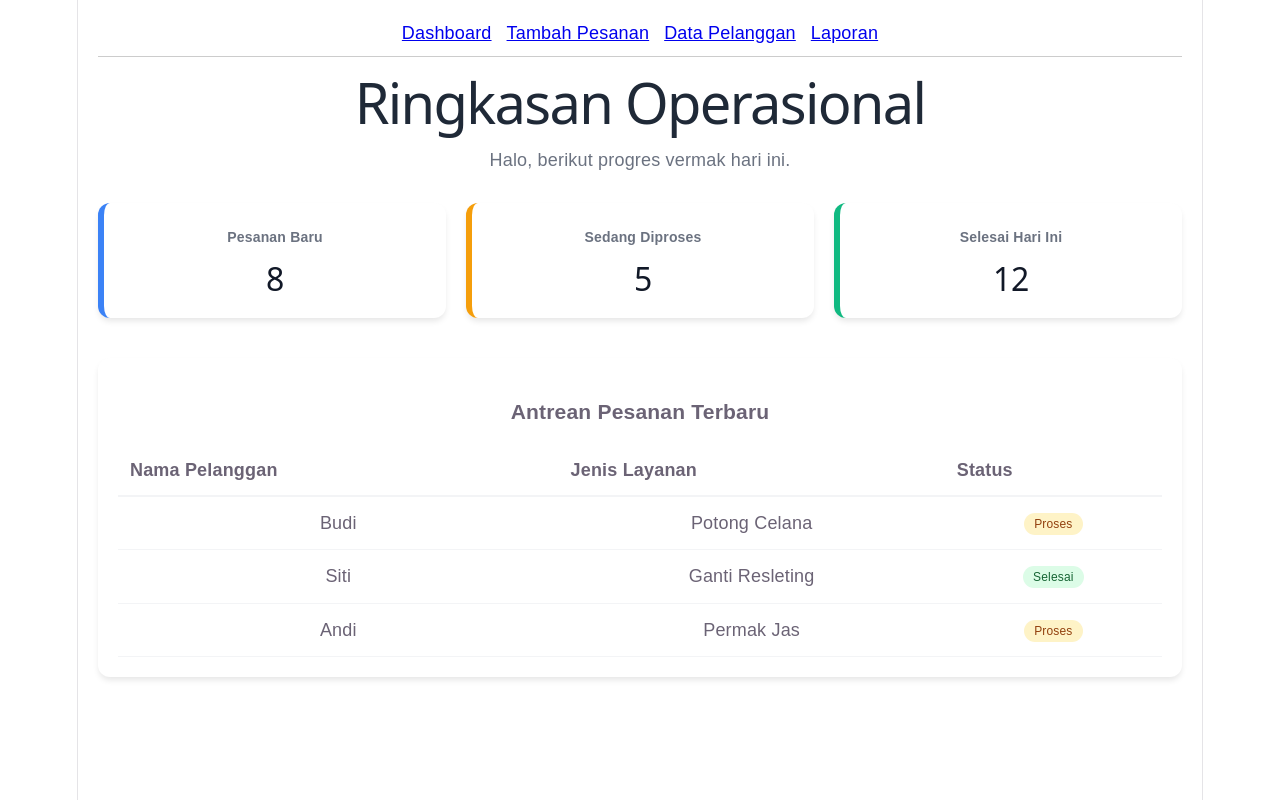
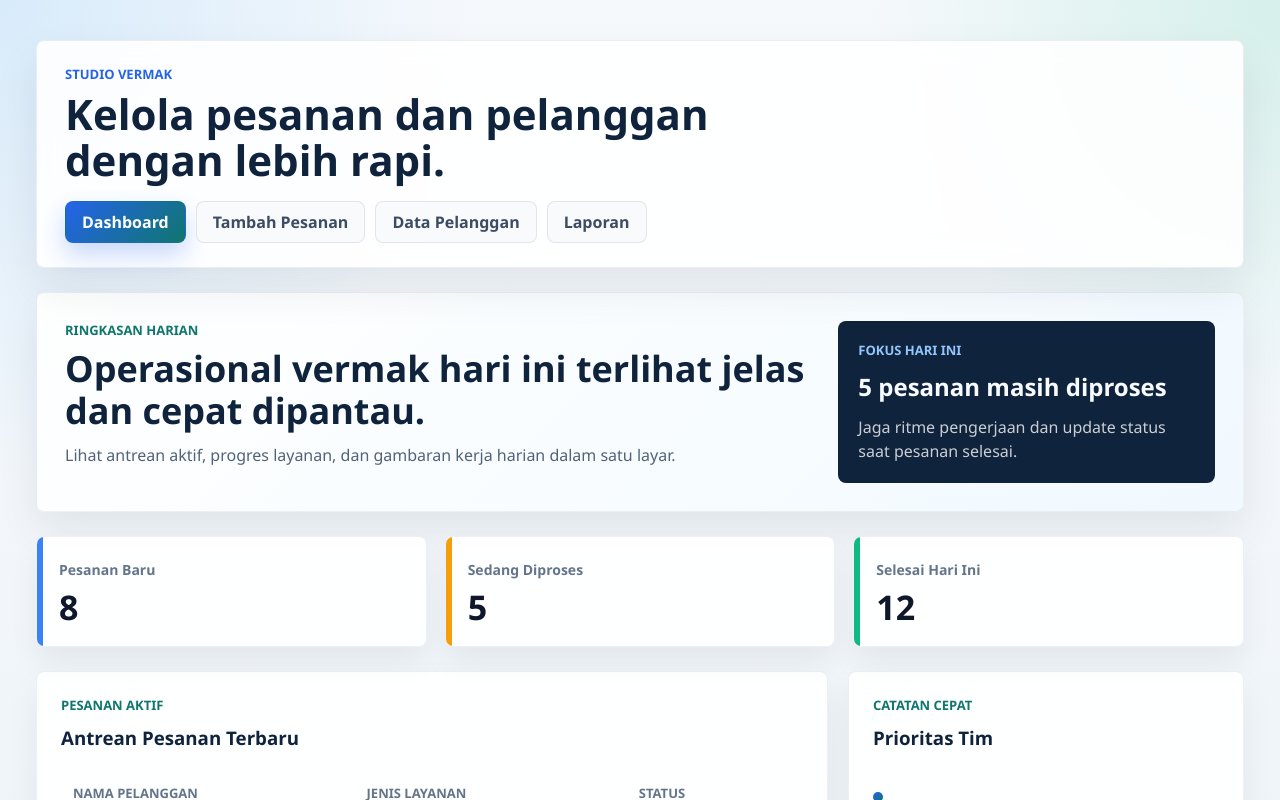
Before and after one commit to sucimituhu-prog/proyek-vermak-kelompok, a React app in the folder frontend/: page / in a window 1280 px wide. Shown: the top 800 px of the page. Built offline with nearby package versions, Linux system fonts and the light colour scheme; the HTML template or start-up script is replaced by a standard one.

Commit message:
Improve customer data persistence and frontend UI

```diff
--- a/frontend/src/App.jsx
+++ b/frontend/src/App.jsx
@@ -1,26 +1,48 @@
-import { BrowserRouter as Router, Routes, Route, Link } from 'react-router-dom';
+import { BrowserRouter as Router, Routes, Route, NavLink } from 'react-router-dom';
 import Dashboard from './pages/Dashboard';
 import AddOrder from './pages/AddOrder';
 import CustomerList from './pages/CustomerList';
 import FinanceReport from './pages/FinanceReport';
 
 function App() {
+  const navItems = [
+    { to: '/', label: 'Dashboard' },
+    { to: '/add-order', label: 'Tambah Pesanan' },
+    { to: '/customers', label: 'Data Pelanggan' },
+    { to: '/reports', label: 'Laporan' }
+  ];
+
   return (
     <Router>
-      <div style={{ padding: '20px', fontFamily: 'Arial' }}>
-        <nav style={{ marginBottom: '20px', borderBottom: '1px solid #ccc', paddingBottom: '10px' }}>
-          <Link to="/" style={{ marginRight: '15px' }}>Dashboard</Link>
-          <Link to="/add-order" style={{ marginRight: '15px' }}>Tambah Pesanan</Link>
-          <Link to="/customers" style={{ marginRight: '15px' }}>Data Pelanggan</Link>
-          <Link to="/reports">Laporan</Link>
+      <div className="app-shell">
+        <header className="app-topbar">
+          <div className="app-brand">
+            <span className="app-brand__eyebrow">Studio Vermak</span>
+            <h1 className="app-brand__title">Kelola pesanan dan pelanggan dengan lebih rapi.</h1>
+          </div>
+
+          <nav className="app-nav" aria-label="Navigasi utama">
+            {navItems.map((item) => (
+              <NavLink
+                key={item.to}
+                to={item.to}
+                end={item.to === '/'}
+                className={({ isActive }) => `app-nav__link${isActive ? ' is-active' : ''}`}
+              >
+                {item.label}
+              </NavLink>
+            ))}
           </nav>
+        </header>
 
+        <main className="app-content">
           <Routes>
             <Route path="/" element={<Dashboard />} />
             <Route path="/add-order" element={<AddOrder />} />
             <Route path="/customers" element={<CustomerList />} />
             <Route path="/reports" element={<FinanceReport />} />
           </Routes>
+        </main>
       </div>
     </Router>
   );
--- a/frontend/src/index.css
+++ b/frontend/src/index.css
@@ -1,111 +1,366 @@
 :root {
-  --text: #6b6375;
-  --text-h: #08060d;
-  --bg: #fff;
-  --border: #e5e4e7;
-  --code-bg: #f4f3ec;
-  --accent: #aa3bff;
-  --accent-bg: rgba(170, 59, 255, 0.1);
-  --accent-border: rgba(170, 59, 255, 0.5);
-  --social-bg: rgba(244, 243, 236, 0.5);
-  --shadow:
-    rgba(0, 0, 0, 0.1) 0 10px 15px -3px, rgba(0, 0, 0, 0.05) 0 4px 6px -2px;
-
-  --sans: system-ui, 'Segoe UI', Roboto, sans-serif;
-  --heading: system-ui, 'Segoe UI', Roboto, sans-serif;
-  --mono: ui-monospace, Consolas, monospace;
-
-  font: 18px/145% var(--sans);
-  letter-spacing: 0.18px;
-  color-scheme: light dark;
-  color: var(--text);
-  background: var(--bg);
+  font-family: 'Segoe UI', Tahoma, Geneva, Verdana, sans-serif;
+  line-height: 1.5;
+  font-weight: 400;
+  color: #243145;
+  background:
+    radial-gradient(circle at top left, rgba(33, 150, 243, 0.14), transparent 28%),
+    radial-gradient(circle at top right, rgba(16, 185, 129, 0.14), transparent 24%),
+    linear-gradient(180deg, #f6f9fc 0%, #edf3f8 100%);
   font-synthesis: none;
   text-rendering: optimizeLegibility;
   -webkit-font-smoothing: antialiased;
   -moz-osx-font-smoothing: grayscale;
-
-  @media (max-width: 1024px) {
-    font-size: 16px;
-  }
 }
 
-@media (prefers-color-scheme: dark) {
-  :root {
-    --text: #9ca3af;
-    --text-h: #f3f4f6;
-    --bg: #16171d;
-    --border: #2e303a;
-    --code-bg: #1f2028;
-    --accent: #c084fc;
-    --accent-bg: rgba(192, 132, 252, 0.15);
-    --accent-border: rgba(192, 132, 252, 0.5);
-    --social-bg: rgba(47, 48, 58, 0.5);
-    --shadow:
-      rgba(0, 0, 0, 0.4) 0 10px 15px -3px, rgba(0, 0, 0, 0.25) 0 4px 6px -2px;
-  }
+* {
+  box-sizing: border-box;
+}
 
-  #social .button-icon {
-    filter: invert(1) brightness(2);
-  }
+html {
+  scroll-behavior: smooth;
 }
 
 body {
   margin: 0;
+  min-width: 320px;
+}
+
+a {
+  color: inherit;
+  text-decoration: none;
+}
+
+button,
+input,
+select,
+textarea {
+  font: inherit;
 }
 
 #root {
-  width: 1126px;
-  max-width: 100%;
-  margin: 0 auto;
-  text-align: center;
-  border-inline: 1px solid var(--border);
-  min-height: 100svh;
+  min-height: 100vh;
+}
+
+.app-shell {
+  width: min(1280px, calc(100% - 32px));
+  margin: 20px auto;
+  padding: 20px;
+}
+
+.app-topbar {
   display: flex;
   flex-direction: column;
-  box-sizing: border-box;
+  gap: 18px;
+  margin-bottom: 24px;
+  padding: 24px 28px;
+  border: 1px solid rgba(148, 163, 184, 0.18);
+  border-radius: 8px;
+  background: rgba(255, 255, 255, 0.88);
+  box-shadow: 0 20px 45px rgba(15, 23, 42, 0.08);
+  backdrop-filter: blur(14px);
 }
 
-h1,
-h2 {
-  font-family: var(--heading);
-  font-weight: 500;
-  color: var(--text-h);
+.app-brand {
+  display: flex;
+  flex-direction: column;
+  gap: 6px;
 }
 
-h1 {
-  font-size: 56px;
-  letter-spacing: -1.68px;
-  margin: 32px 0;
-  @media (max-width: 1024px) {
-    font-size: 36px;
-    margin: 20px 0;
+.app-brand__eyebrow {
+  font-size: 13px;
+  font-weight: 700;
+  text-transform: uppercase;
+  color: #2563eb;
+}
+
+.app-brand__title {
+  margin: 0;
+  max-width: 780px;
+  font-size: clamp(28px, 4vw, 42px);
+  line-height: 1.1;
+  color: #10233d;
+}
+
+.app-nav {
+  display: flex;
+  flex-wrap: wrap;
+  gap: 10px;
+}
+
+.app-nav__link {
+  display: inline-flex;
+  align-items: center;
+  justify-content: center;
+  min-height: 42px;
+  padding: 0 16px;
+  border: 1px solid rgba(148, 163, 184, 0.24);
+  border-radius: 8px;
+  background: #f8fafc;
+  color: #3b4c63;
+  font-weight: 600;
+  transition: all 0.2s ease;
+}
+
+.app-nav__link:hover {
+  background: #eef5ff;
+  color: #194185;
+  border-color: rgba(37, 99, 235, 0.28);
+}
+
+.app-nav__link.is-active {
+  background: linear-gradient(135deg, #2563eb 0%, #0f766e 100%);
+  color: #ffffff;
+  border-color: transparent;
+  box-shadow: 0 12px 24px rgba(37, 99, 235, 0.24);
+}
+
+.app-content {
+  min-height: calc(100vh - 220px);
+}
+
+.dashboard-page {
+  display: flex;
+  flex-direction: column;
+  gap: 24px;
+}
+
+.dashboard-hero {
+  display: grid;
+  grid-template-columns: minmax(0, 2fr) minmax(280px, 1fr);
+  gap: 20px;
+  padding: 28px;
+  border: 1px solid rgba(148, 163, 184, 0.16);
+  border-radius: 8px;
+  background: linear-gradient(135deg, rgba(255, 255, 255, 0.95), rgba(240, 249, 255, 0.95));
+  box-shadow: 0 18px 40px rgba(15, 23, 42, 0.08);
+}
+
+.dashboard-hero__eyebrow,
+.dashboard-panel__eyebrow {
+  margin: 0 0 8px;
+  font-size: 13px;
+  font-weight: 700;
+  text-transform: uppercase;
+  color: #0f766e;
+}
+
+.dashboard-hero__title,
+.dashboard-panel__title {
+  margin: 0;
+  color: #10233d;
+}
+
+.dashboard-hero__title {
+  font-size: clamp(26px, 3vw, 36px);
+  line-height: 1.15;
+}
+
+.dashboard-hero__subtitle {
+  margin-top: 12px;
+  max-width: 720px;
+  color: #526277;
+  font-size: 16px;
+}
+
+.dashboard-highlight {
+  display: flex;
+  flex-direction: column;
+  justify-content: space-between;
+  gap: 12px;
+  padding: 20px;
+  border-radius: 8px;
+  background: #10233d;
+  color: #f8fbff;
+}
+
+.dashboard-highlight__label {
+  font-size: 13px;
+  font-weight: 700;
+  text-transform: uppercase;
+  color: #93c5fd;
+}
+
+.dashboard-highlight__value {
+  font-size: 24px;
+  line-height: 1.2;
+}
+
+.dashboard-highlight__meta {
+  color: rgba(255, 255, 255, 0.78);
+}
+
+.dashboard-stats {
+  display: grid;
+  grid-template-columns: repeat(auto-fit, minmax(220px, 1fr));
+  gap: 18px;
+}
+
+.stat-card {
+  padding: 22px;
+  border: 1px solid rgba(148, 163, 184, 0.16);
+  border-radius: 8px;
+  background: rgba(255, 255, 255, 0.92);
+  box-shadow: 0 16px 30px rgba(15, 23, 42, 0.06);
+  position: relative;
+  overflow: hidden;
+}
+
+.stat-card::before {
+  content: '';
+  position: absolute;
+  inset: 0 auto 0 0;
+  width: 6px;
+  background: var(--stat-accent);
+}
+
+.stat-card__label {
+  display: block;
+  color: #64748b;
+  font-size: 14px;
+  font-weight: 600;
+}
+
+.stat-card__value {
+  margin: 10px 0 0;
+  font-size: 34px;
+  line-height: 1;
+  color: #0f172a;
+}
+
+.dashboard-grid {
+  display: grid;
+  grid-template-columns: minmax(0, 2fr) minmax(280px, 1fr);
+  gap: 20px;
+  align-items: start;
+}
+
+.dashboard-panel {
+  padding: 24px;
+  border: 1px solid rgba(148, 163, 184, 0.16);
+  border-radius: 8px;
+  background: rgba(255, 255, 255, 0.92);
+  box-shadow: 0 16px 35px rgba(15, 23, 42, 0.06);
+}
+
+.dashboard-panel--compact {
+  min-height: 100%;
+}
+
+.dashboard-panel__header {
+  display: flex;
+  align-items: center;
+  justify-content: space-between;
+  margin-bottom: 18px;
+}
+
+.dashboard-table-wrap {
+  overflow-x: auto;
+}
+
+.dashboard-table {
+  width: 100%;
+  border-collapse: collapse;
+}
+
+.dashboard-table th,
+.dashboard-table td {
+  padding: 14px 12px;
+  text-align: left;
+}
+
+.dashboard-table th {
+  font-size: 13px;
+  text-transform: uppercase;
+  color: #64748b;
+  border-bottom: 1px solid #dbe4ee;
+}
+
+.dashboard-table td {
+  color: #1f2937;
+  border-bottom: 1px solid #ecf1f6;
+}
+
+.status-pill {
+  display: inline-flex;
+  align-items: center;
+  min-height: 30px;
+  padding: 0 12px;
+  border-radius: 999px;
+  background: #fff1d6;
+  color: #9a6700;
+  font-size: 12px;
+  font-weight: 700;
+}
+
+.status-pill.is-complete {
+  background: #dcfce7;
+  color: #166534;
+}
+
+.note-list {
+  display: grid;
+  gap: 14px;
+}
+
+.note-item {
+  display: flex;
+  align-items: flex-start;
+  gap: 12px;
+  padding: 14px 0;
+  border-bottom: 1px solid #ecf1f6;
+}
+
+.note-item:last-child {
+  border-bottom: none;
+  padding-bottom: 0;
+}
+
+.note-item__dot {
+  width: 10px;
+  height: 10px;
+  margin-top: 8px;
+  border-radius: 999px;
+  background: linear-gradient(135deg, #2563eb, #0f766e);
+  flex: 0 0 auto;
+}
+
+.note-item p {
+  color: #526277;
+}
+
+@media (max-width: 900px) {
+  .app-shell {
+    width: min(100%, calc(100% - 20px));
+    margin: 10px auto;
+    padding: 10px;
+  }
+
+  .app-topbar,
+  .dashboard-hero,
+  .dashboard-panel {
+    padding: 20px;
+  }
+
+  .dashboard-hero,
+  .dashboard-grid {
+    grid-template-columns: 1fr;
   }
 }
-h2 {
-  font-size: 24px;
-  line-height: 118%;
-  letter-spacing: -0.24px;
-  margin: 0 0 8px;
-  @media (max-width: 1024px) {
-    font-size: 20px;
+
+@media (max-width: 640px) {
+  .app-nav {
+    display: grid;
+    grid-template-columns: 1fr 1fr;
+  }
+
+  .app-nav__link {
+    width: 100%;
+  }
+
+  .dashboard-table th,
+  .dashboard-table td {
+    padding: 12px 8px;
+    font-size: 14px;
   }
 }
-p {
-  margin: 0;
-}
-
-code,
-.counter {
-  font-family: var(--mono);
-  display: inline-flex;
-  border-radius: 4px;
-  color: var(--text-h);
-}
-
-code {
-  font-size: 15px;
-  line-height: 135%;
-  padding: 4px 8px;
-  background: var(--code-bg);
-}
--- a/frontend/src/pages/CustomerList.jsx
+++ b/frontend/src/pages/CustomerList.jsx
@@ -1,13 +1,15 @@
-import React, { useState } from 'react';
+import React, { useEffect, useState } from 'react';
 
-export default function CustomerList() {
-  // State untuk daftar pelanggan
-  const [customers, setCustomers] = useState([
+const STORAGE_KEY = 'vermak-customers';
+const serviceOptions = ['Potong Celana', 'Ganti Resleting', 'Permak Jas'];
+
+const defaultCustomers = [
   {
     id: 1,
     name: 'John Doe',
     email: 'john@example.com',
     phone: '08123456789',
+    service: 'Potong Celana',
     bodyMeasurements: {
       height: 170,
       weight: 70,
@@ -21,6 +23,7 @@ export default function CustomerList() {
     name: 'Jane Smith',
     email: 'jane@example.com',
     phone: '08198765432',
+    service: 'Ganti Resleting',
     bodyMeasurements: {
       height: 165,
       weight: 60,
@@ -29,7 +32,39 @@ export default function CustomerList() {
       hips: 90
     }
   }
-  ]);
+];
+
+const normalizeCustomer = (customer) => ({
+  ...customer,
+  service: customer.service || '',
+  bodyMeasurements: {
+    height: customer.bodyMeasurements?.height ?? '',
+    weight: customer.bodyMeasurements?.weight ?? '',
+    chest: customer.bodyMeasurements?.chest ?? '',
+    waist: customer.bodyMeasurements?.waist ?? '',
+    hips: customer.bodyMeasurements?.hips ?? ''
+  }
+});
+
+export default function CustomerList() {
+  // State untuk daftar pelanggan
+  const [customers, setCustomers] = useState(() => {
+    const savedCustomers = localStorage.getItem(STORAGE_KEY);
+
+    if (!savedCustomers) {
+      return defaultCustomers;
+    }
+
+    try {
+      const parsedCustomers = JSON.parse(savedCustomers);
+      return Array.isArray(parsedCustomers)
+        ? parsedCustomers.map(normalizeCustomer)
+        : defaultCustomers;
+    } catch (error) {
+      console.error('Gagal membaca data pelanggan dari localStorage:', error);
+      return defaultCustomers;
+    }
+  });
 
   // State untuk pencarian
   const [searchTerm, setSearchTerm] = useState('');
@@ -51,6 +86,7 @@ export default function CustomerList() {
     name: '',
     email: '',
     phone: '',
+    service: serviceOptions[0],
     bodyMeasurements: {
       height: '',
       weight: '',
@@ -59,6 +95,10 @@ export default function CustomerList() {
       hips: ''
     }
   });
+
+  useEffect(() => {
+    localStorage.setItem(STORAGE_KEY, JSON.stringify(customers));
+  }, [customers]);
 
   // Filter pelanggan berdasarkan search term
   const filteredCustomers = customers.filter(customer =>
@@ -86,7 +126,7 @@ export default function CustomerList() {
   // Handler untuk delete
   const handleDelete = (id) => {
     if (window.confirm('Apakah Anda yakin ingin menghapus pelanggan ini?')) {
-      setCustomers(customers.filter(cust => cust.id !== id));
+      setCustomers(currentCustomers => currentCustomers.filter(cust => cust.id !== id));
     }
   };
 
@@ -99,18 +139,21 @@ export default function CustomerList() {
   // Handler untuk tambah pelanggan
   const handleAddCustomer = () => {
     if (newCustomer.name && newCustomer.email && newCustomer.phone) {
-      const newId = Math.max(...customers.map(c => c.id)) + 1;
-      setCustomers([...customers, {
-        id: newId,
+      const nextCustomer = {
+        id: customers.length > 0 ? Math.max(...customers.map(c => c.id)) + 1 : 1,
         name: newCustomer.name,
         email: newCustomer.email,
         phone: newCustomer.phone,
+        service: newCustomer.service,
         bodyMeasurements: newCustomer.bodyMeasurements
-      }]);
+      };
+
+      setCustomers(currentCustomers => [...currentCustomers, nextCustomer]);
       setNewCustomer({
         name: '',
         email: '',
         phone: '',
+        service: serviceOptions[0],
         bodyMeasurements: {
           height: '',
           weight: '',
@@ -298,6 +341,11 @@ export default function CustomerList() {
                 color: '#34495e',
                 fontSize: '16px'
               }}><strong style={{ color: '#3498db' }}>📱 Telepon:</strong> {customer.phone}</p>
+              <p style={{
+                margin: '10px 0',
+                color: '#34495e',
+                fontSize: '16px'
+              }}><strong style={{ color: '#3498db' }}>🧵 Layanan:</strong> {customer.service || '-'}</p>
               <div>
                 <h4 style={{
                   margin: '15px 0 10px 0',
@@ -616,6 +664,43 @@ export default function CustomerList() {
                   onBlur={(e) => e.target.style.borderColor = '#bdc3c7'}
                 />
               </div>
+
+              <div style={{ marginBottom: '15px' }}>
+                <label style={{
+                  display: 'block',
+                  marginBottom: '5px',
+                  color: '#34495e',
+                  fontWeight: 'bold',
+                  fontSize: '14px'
+                }}>
+                  Layanan:
+                </label>
+                <select
+                  name="service"
+                  value={newCustomer.service}
+                  onChange={handleNewCustomerChange}
+                  style={{
+                    width: '100%',
+                    padding: '12px',
+                    boxSizing: 'border-box',
+                    border: '2px solid #bdc3c7',
+                    borderRadius: '10px',
+                    fontSize: '16px',
+                    outline: 'none',
+                    transition: 'border-color 0.3s ease',
+                    fontFamily: 'inherit',
+                    backgroundColor: 'white'
+                  }}
+                  onFocus={(e) => e.target.style.borderColor = '#3498db'}
+                  onBlur={(e) => e.target.style.borderColor = '#bdc3c7'}
+                >
+                  {serviceOptions.map((service) => (
+                    <option key={service} value={service}>
+                      {service}
+                    </option>
+                  ))}
+                </select>
+              </div>
             </div>
 
             {/* Ukuran Badan */}
--- a/frontend/src/pages/Dashboard.jsx
+++ b/frontend/src/pages/Dashboard.jsx
@@ -14,63 +14,61 @@ const Dashboard = () => {
     { id: 3, nama: 'Andi', layanan: 'Permak Jas', status: 'Proses' },
   ];
 
+  const quickNotes = [
+    'Pantau antrean yang sedang dikerjakan hari ini.',
+    'Pastikan layanan dengan deadline dekat diprioritaskan.',
+    'Gunakan data pelanggan untuk repeat order yang lebih cepat.',
+  ];
+
   return (
-    <div style={{ maxWidth: '1200px', margin: '0 auto' }}>
-      <header style={{ marginBottom: '30px' }}>
-        <h1 style={{ color: '#1f2937' }}>Ringkasan Operasional</h1>
-        <p style={{ color: '#6b7280' }}>Halo, berikut progres vermak hari ini.</p>
+    <div className="dashboard-page">
+      <header className="dashboard-hero">
+        <div>
+          <p className="dashboard-hero__eyebrow">Ringkasan Harian</p>
+          <h2 className="dashboard-hero__title">Operasional vermak hari ini terlihat jelas dan cepat dipantau.</h2>
+          <p className="dashboard-hero__subtitle">Lihat antrean aktif, progres layanan, dan gambaran kerja harian dalam satu layar.</p>
+        </div>
+        <div className="dashboard-highlight">
+          <span className="dashboard-highlight__label">Fokus Hari Ini</span>
+          <strong className="dashboard-highlight__value">5 pesanan masih diproses</strong>
+          <span className="dashboard-highlight__meta">Jaga ritme pengerjaan dan update status saat pesanan selesai.</span>
+        </div>
       </header>
 
-      {/* Barisan Kartu Statistik */}
-      <div style={{
-        display: 'grid',
-        gridTemplateColumns: 'repeat(auto-fit, minmax(250px, 1fr))',
-        gap: '20px',
-        marginBottom: '40px'
-      }}>
+      <section className="dashboard-stats">
         {stats.map((item, index) => (
-          <div key={index} style={{
-            padding: '20px',
-            borderRadius: '12px',
-            backgroundColor: 'white',
-            boxShadow: '0 4px 6px -1px rgba(0,0,0,0.1)',
-            borderLeft: `6px solid ${item.color}`
-          }}>
-            <span style={{ color: '#6b7280', fontSize: '14px', fontWeight: '600' }}>{item.label}</span>
-            <h2 style={{ fontSize: '32px', margin: '10px 0 0 0', color: '#111827' }}>{item.value}</h2>
+          <div key={index} className="stat-card" style={{ '--stat-accent': item.color }}>
+            <span className="stat-card__label">{item.label}</span>
+            <h3 className="stat-card__value">{item.value}</h3>
           </div>
         ))}
+      </section>
+
+      <section className="dashboard-grid">
+        <div className="dashboard-panel">
+          <div className="dashboard-panel__header">
+            <div>
+              <p className="dashboard-panel__eyebrow">Pesanan Aktif</p>
+              <h3 className="dashboard-panel__title">Antrean Pesanan Terbaru</h3>
+            </div>
           </div>
 
-      {/* Tabel Pesanan Terbaru */}
-      <div style={{
-        backgroundColor: 'white',
-        padding: '20px',
-        borderRadius: '12px',
-        boxShadow: '0 4px 6px -1px rgba(0,0,0,0.1)'
-      }}>
-        <h3 style={{ marginBottom: '20px' }}>Antrean Pesanan Terbaru</h3>
-        <table style={{ width: '100%', borderCollapse: 'collapse' }}>
+          <div className="dashboard-table-wrap">
+            <table className="dashboard-table">
               <thead>
-            <tr style={{ textAlign: 'left', borderBottom: '2px solid #f3f4f6' }}>
-              <th style={{ padding: '12px' }}>Nama Pelanggan</th>
-              <th style={{ padding: '12px' }}>Jenis Layanan</th>
-              <th style={{ padding: '12px' }}>Status</th>
+                <tr>
+                  <th>Nama Pelanggan</th>
+                  <th>Jenis Layanan</th>
+                  <th>Status</th>
                 </tr>
               </thead>
               <tbody>
                 {recentOrders.map((order) => (
-              <tr key={order.id} style={{ borderBottom: '1px solid #f3f4f6' }}>
-                <td style={{ padding: '12px' }}>{order.nama}</td>
-                <td style={{ padding: '12px' }}>{order.layanan}</td>
-                <td style={{ padding: '12px' }}>
-                  <span style={{
-                    padding: '4px 10px',
-                    borderRadius: '20px',
-                    fontSize: '12px',
-                    backgroundColor: order.status === 'Selesai' ? '#dcfce7' : '#fef3c7',
-                    color: order.status === 'Selesai' ? '#166534' : '#92400e'
-                  }}>
+                  <tr key={order.id}>
+                    <td>{order.nama}</td>
+                    <td>{order.layanan}</td>
+                    <td>
+                      <span className={`status-pill${order.status === 'Selesai' ? ' is-complete' : ''}`}>
                         {order.status}
                       </span>
                     </td>
@@ -80,6 +78,26 @@ const Dashboard = () => {
             </table>
           </div>
         </div>
+
+        <aside className="dashboard-panel dashboard-panel--compact">
+          <div className="dashboard-panel__header">
+            <div>
+              <p className="dashboard-panel__eyebrow">Catatan Cepat</p>
+              <h3 className="dashboard-panel__title">Prioritas Tim</h3>
+            </div>
+          </div>
+
+          <div className="note-list">
+            {quickNotes.map((note) => (
+              <div key={note} className="note-item">
+                <span className="note-item__dot" aria-hidden="true"></span>
+                <p>{note}</p>
+              </div>
+            ))}
+          </div>
+        </aside>
+      </section>
+    </div>
   );
 };
 
```
Lines whose indentation alone changed are shown as unchanged.
